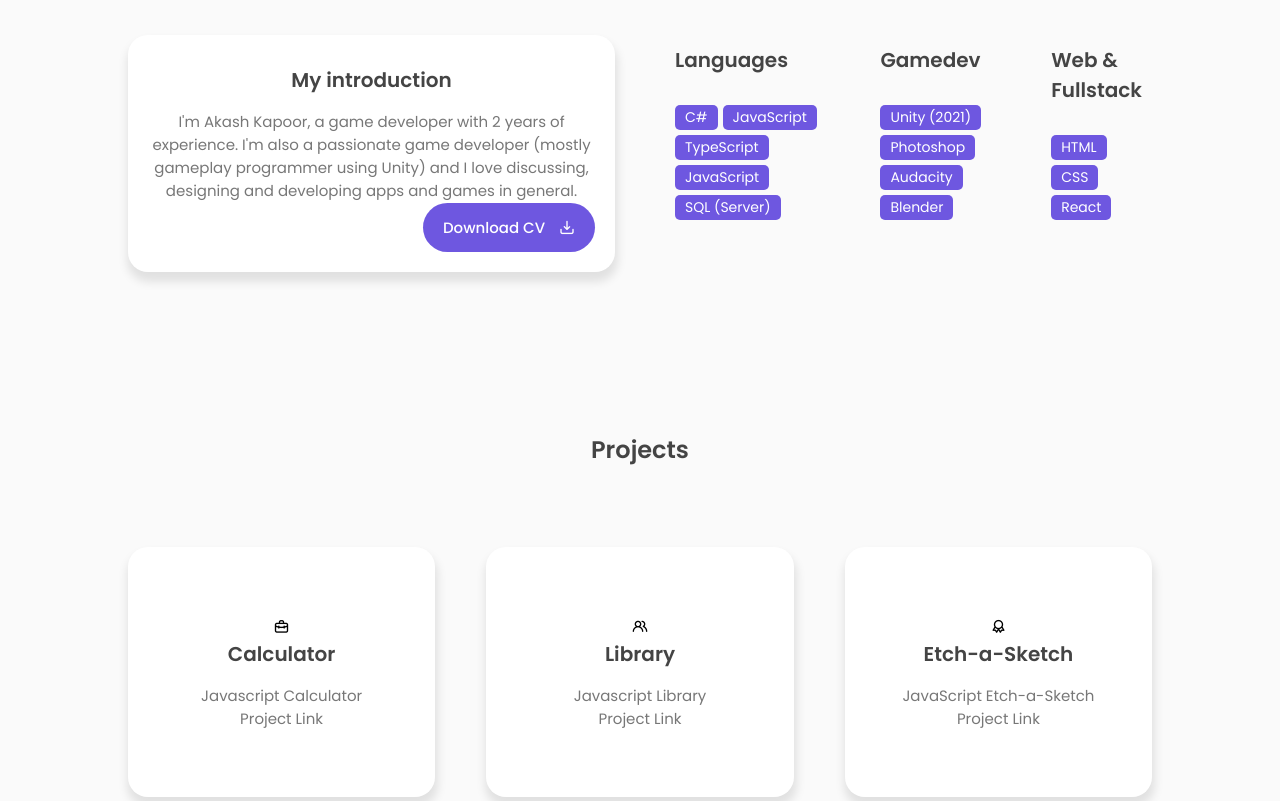
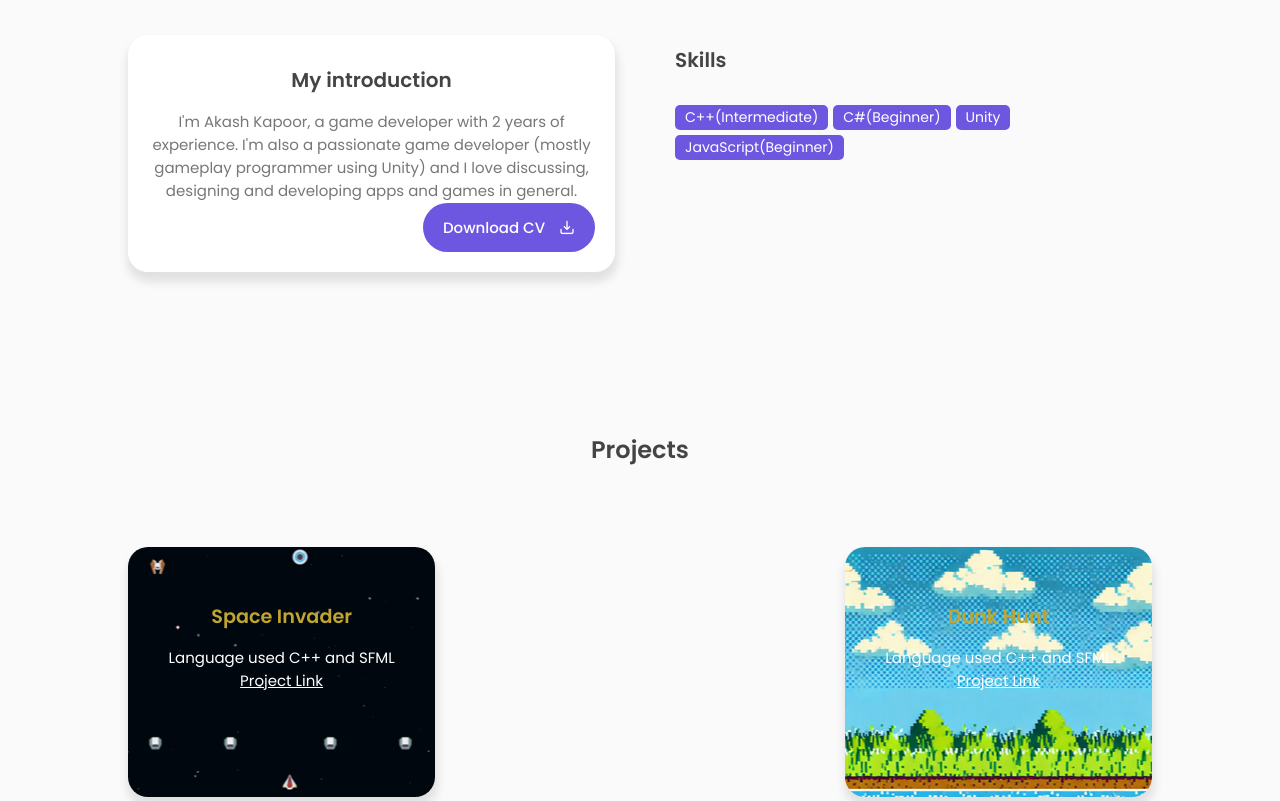
Before and after one commit to akashkapoordev/Portfolio, a plain HTML site: page index.html in a window 1280 px wide. Shown: the part 960-1761 px from the top of the page. Drawn offline with nearby package versions, Linux system fonts and the light colour scheme.

Commit message:
Updated some content

```diff
--- a/assets/css/style.css
+++ b/assets/css/style.css
@@ -365,8 +365,11 @@ h3{
     justify-content: space-between;
     gap: 20px;
     flex-wrap: wrap;
+
 }
 .project-box{
+
+
     position: relative;
     display: flex;
     justify-content: center;
@@ -374,17 +377,37 @@ h3{
     flex-direction: column;
     width: 30%;
     height: 250px;
-    background: var(--color-white);
     border-radius: 20px;
     box-shadow: 1px 8px 10px 2px var(--first-shadow-color);
     overflow: hidden;
 }
+#Dunk-Hunt
+{
+    background: url("/assets/images/Background.png") no-repeat fixed center;
+
+}
+#Space-Invaders
+{
+    background: url("/assets/images/Screenshot\ \(20\).png") no-repeat fixed center;
+
+}
 .project-box > a{
+	list-style: none;
+	text-decoration: underline;
+	text-align: center;
+    font-size: 15px;
+    color: white;
+
+}
+.project-box > h3{
+    margin-top: -50px;
 	list-style: none;
 	text-decoration: none;
 	text-align: center;
     font-size: 15px;
-	color: #777;
+    color: var(--third-color);
+    font-size: larger;
+
 }
 
 a
@@ -402,7 +425,8 @@ a
 } */
 .project-box label{
     font-size: 15px;
-    color: #777;
+    color: white;
+
 }
 .project-box::after, .contact-info::after{
     content: "";
--- a/index.html
+++ b/index.html
@@ -44,7 +44,7 @@
             </ul>
         </div>
         <div class="nav-button">
-            <button class="btn">Download CV <i class="uil uil-file-alt"></i></button>
+            <button class="btn" ><a href="./assets/Resume/Akash Resume.pdf" target="_blank">Download CV </a> <i class="uil uil-file-alt"></i></button>
         </div>
         <div class="nav-menu-btn">
             <i class="uil uil-bars" onclick="myMenuFunction()"></i>
@@ -69,8 +69,8 @@
                 </p>
             </div>
             <div class="featured-text-btn">
-                <button class="btn blue-btn">Hire Me</button>
-                <button class="btn"><a href="./assets//Resume/Akash-Resume.pdf" target="_blank">Download CV </a><i class="uil uil-file-alt"></i></button>
+                <!-- //<button class="btn blue-btn">Hire Me</button> -->
+                <button class="btn"><a href="./assets/Resume/Akash Resume.pdf" target="_blank">Download CV </a><i class="uil uil-file-alt"></i></button>
             </div>
             <div class="social_icons">
                 <div class="icon"><a href="https://www.linkedin.com/in/akashkapoordev/"><i style="text-decoration: none; color: black;"class="uil uil-linkedin-alt"></i></a></i></div>
@@ -104,24 +104,23 @@
                         I'm also a passionate game developer (mostly gameplay programmer using Unity) and I love discussing, designing and developing apps and games in general.
                     </p>
                     <div class="about-btn">
-                        <button class="btn"><a href="./assets/Resume/Akash-Resume.pdf" target="_blank">Download CV </a><i class="uil uil-import"></i></button>
+                        <button class="btn"><a href="./assets/Resume/Akash Resume.pdf" target="_blank">Download CV </a><i class="uil uil-import"></i></button>
                     </div>
                 </div>
             </div>
             <div class="col">
                 <div class="skills-box">
                     <div class="skills-header">
-                        <h3>Languages</h3>
+                        <h3>Skills</h3>
                     </div>
                     <div class="skills-list">
-                        <span>C#</span>
-                        <span>JavaScript</span>
-                        <span>TypeScript</span>
-                        <span>JavaScript</span>
-                        <span>SQL (Server)</span>
+                        <span>C++(Intermediate)</span>
+                        <span>C#(Beginner)</span>
+                        <span>Unity</span>
+                        <span>JavaScript(Beginner)</span>
                     </div>
                 </div>
-                <div class="skills-box">
+                <!-- <div class="skills-box">
                     <div class="skills-header">
                         <h3>Gamedev</h3>
                     </div>
@@ -131,8 +130,8 @@
                         <span>Audacity</span>
                         <span>Blender</span>
                     </div>
-                </div>
-                <div class="skills-box">
+                </div> -->
+                <!-- <div class="skills-box">
                     <div class="skills-header">
                         <h3>Web & Fullstack</h3>
                     </div>
@@ -141,7 +140,7 @@
                         <span>CSS</span>
                         <span>React</span>
                     </div>
-                </div>
+                </div> -->
             </div>
           </div>
        </section>
@@ -153,26 +152,17 @@
               <h1>Projects</h1>
           </div>
           <div class="project-container">
-            <div class="project-box">
-                <i class="uil uil-briefcase-alt"></i>
-                <h3>Calculator</h3>
-                <label>Javascript Calculator</label>
-                <a href="https://github.com/akashkapoordev/Javascript_Calculator/deployments/github-pages">Project Link</a>
+            <div class="project-box " id="Space-Invaders">
+                <h3>Space Invader</h3>
+                <label>Language used C++ and SFML</label>
+                <a href="https://github.com/akashkapoordev/Space-Invaders">Project Link</a>
             </div>
-            <div class="project-box">
-                <i class="uil uil-users-alt"></i>
-                <h3>Library</h3>
-                <label>Javascript Library</label>
-                <a href="https://github.com/akashkapoordev/Library">Project Link</a>
+            <div class="project-box " id="Dunk-Hunt">
+                <h3>Dunk Hunt</h3>
+                <label>Language used C++ and SFML</label>
+                <a href="https://github.com/akashkapoordev/DunkHunt.git">Project Link</a>
+            </div>
 
-            </div>
-            <div class="project-box">
-                <i class="uil uil-award"></i>
-                <h3>Etch-a-Sketch</h3>
-                <label>JavaScript Etch-a-Sketch</label>
-                <a href="https://github.com/akashkapoordev/Etch-a-Sketch">Project Link</a>
-            </div>
-          </div>
        </section>
 
        <!-- -------------- CONTACT BOX ---------------- -->
@@ -186,7 +176,7 @@
            <div class="col">
               <div class="contact-info">
                   <h2>Find Me <i class="uil uil-corner-right-down"></i></h2>
-                  <p><i class="uil uil-envelope"></i><a href="mailto:akashkapoor306@gmail.com"> Email: akashkapoor306@gmail.com</a></p>
+                  <p><i class="uil uil-envelope"></i><a href="mailto:akashkapoordev@gmail.com"> Email: akashkapoordev@gmail.com</a></p>
               </div>
            </div>
            <div class="col">
```
Also changed, not shown: assets/images/Background.png (added), assets/images/Game1.png (added), assets/images/Screenshot (20).png (added), 2 other files.
